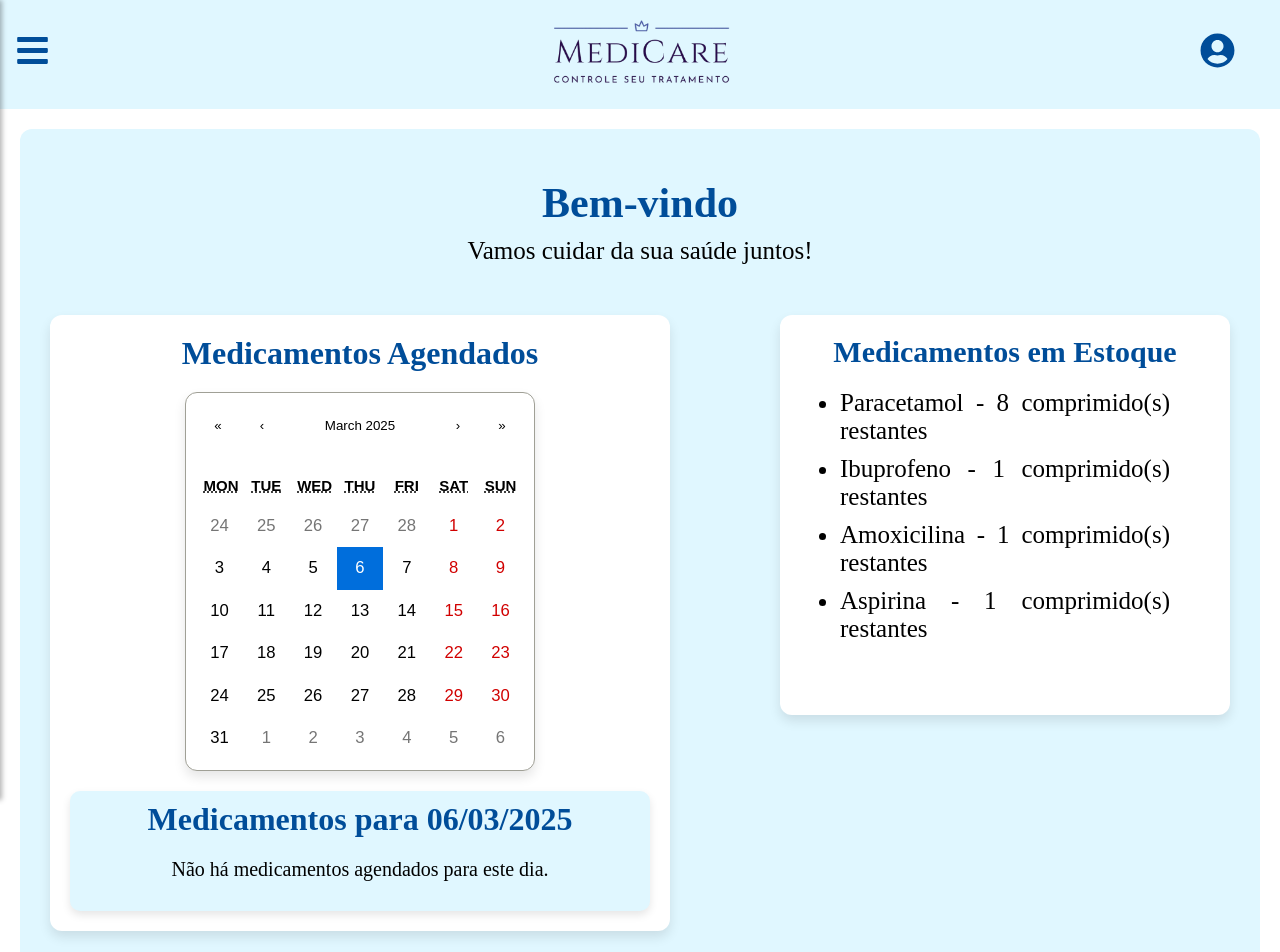
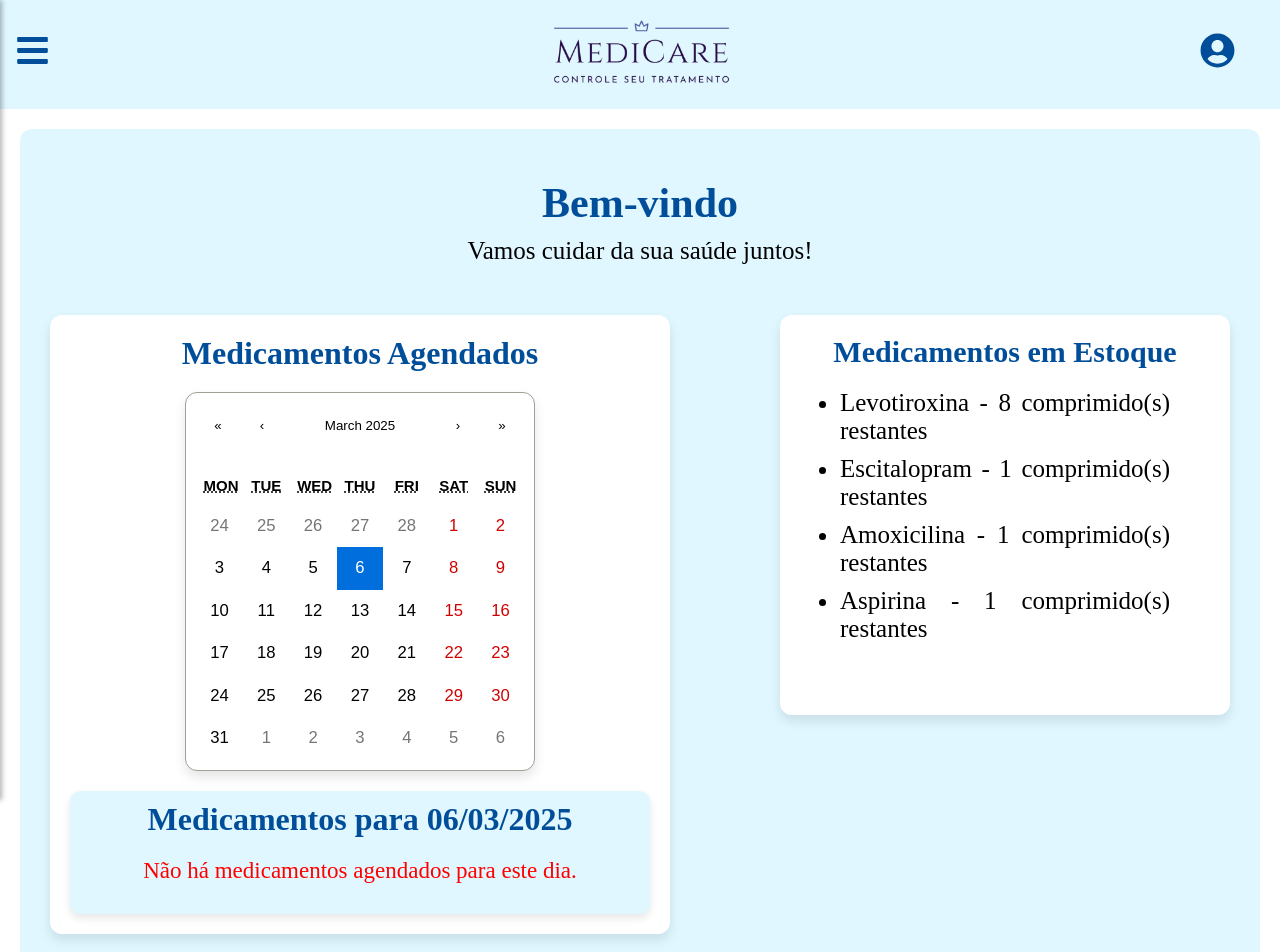
Before and after one commit to Raquel212/MediCareFrontEnd, a React (Vite) app: page /home in a window 1280 px wide. Shown: the top 952 px of the page. Built offline with nearby package versions, Linux system fonts and the light colour scheme.

Commit message:
Update HomeUsuario

```diff
--- a/src/pages/HomeUsuario/HomeUsuario.module.css
+++ b/src/pages/HomeUsuario/HomeUsuario.module.css
@@ -93,14 +93,15 @@
 
 .dateInfo p {
     text-align: center;
-    font-size: 20px;
+    font-size: 23px;
     margin-bottom: 20px;
+    color: red;
 }
 
 /* Botão "Tomar" */
 .takeButton {
     background-color: #00AEEF;
-    color: #E0F7FF;
+    color: white;
     padding: 8px 15px;
     border: none;
     border-radius: 6px;
@@ -111,7 +112,7 @@
 }
 
 .takeButton:hover {
-    background-color: #E0F7FF;
+    background-color: white;
     color: #00AEEF;
 }
 
--- a/src/pages/HomeUsuario/index.jsx
+++ b/src/pages/HomeUsuario/index.jsx
@@ -10,8 +10,8 @@ function HomeUsuario() {
     const [selectedDate, setSelectedDate] = useState(new Date());
     const [medications, setMedications] = useState({
         "2025-03-12": [
-            { name: "Paracetamol", quantity: 8, taken: false, scheduledTime: "08:00" },
-            { name: "Ibuprofeno", quantity: 1, taken: false, scheduledTime: "12:00" },
+            { name: "Levotiroxina", quantity: 8, taken: false, scheduledTime: "08:00" },
+            { name: "Escitalopram", quantity: 1, taken: false, scheduledTime: "12:00" },
         ],
         "2025-03-13": [
             { name: "Amoxicilina", quantity: 1, taken: false, scheduledTime: "09:00" },
```
